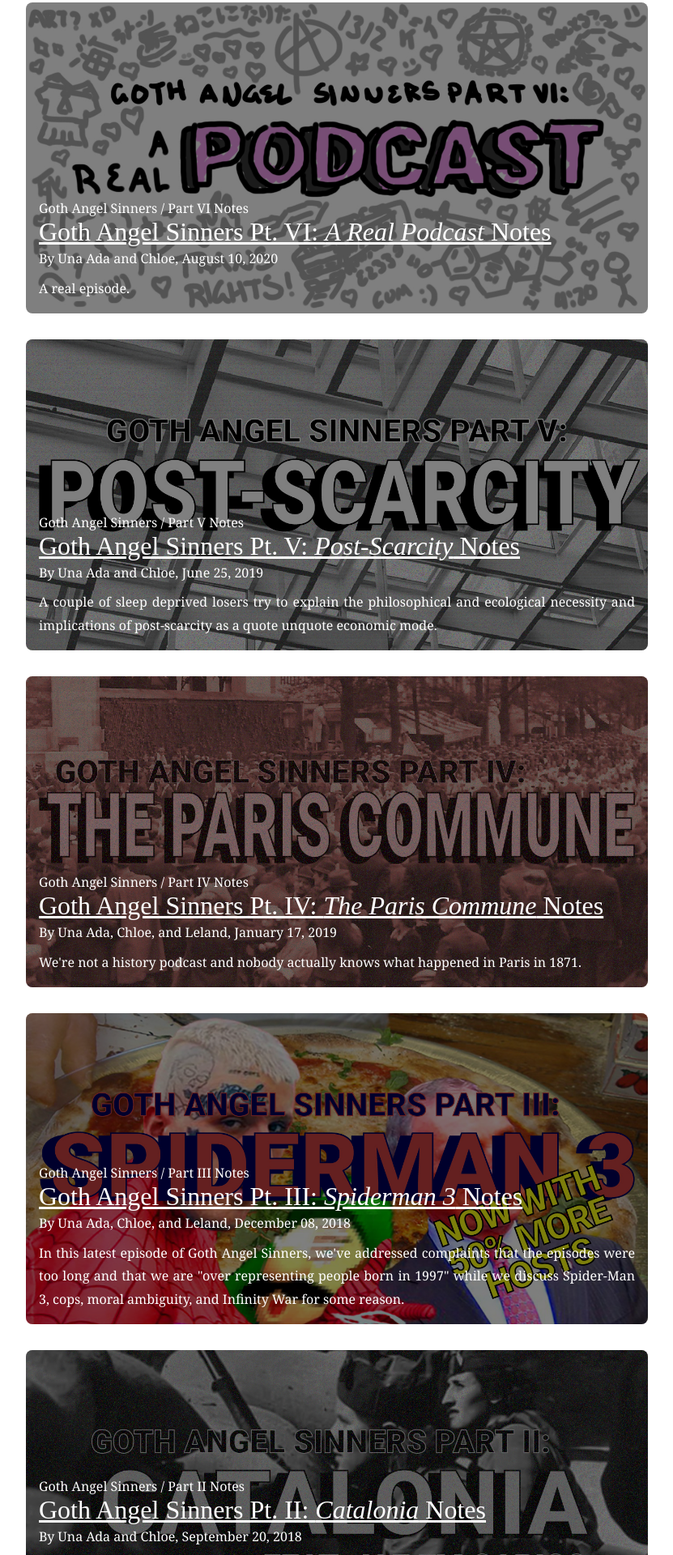
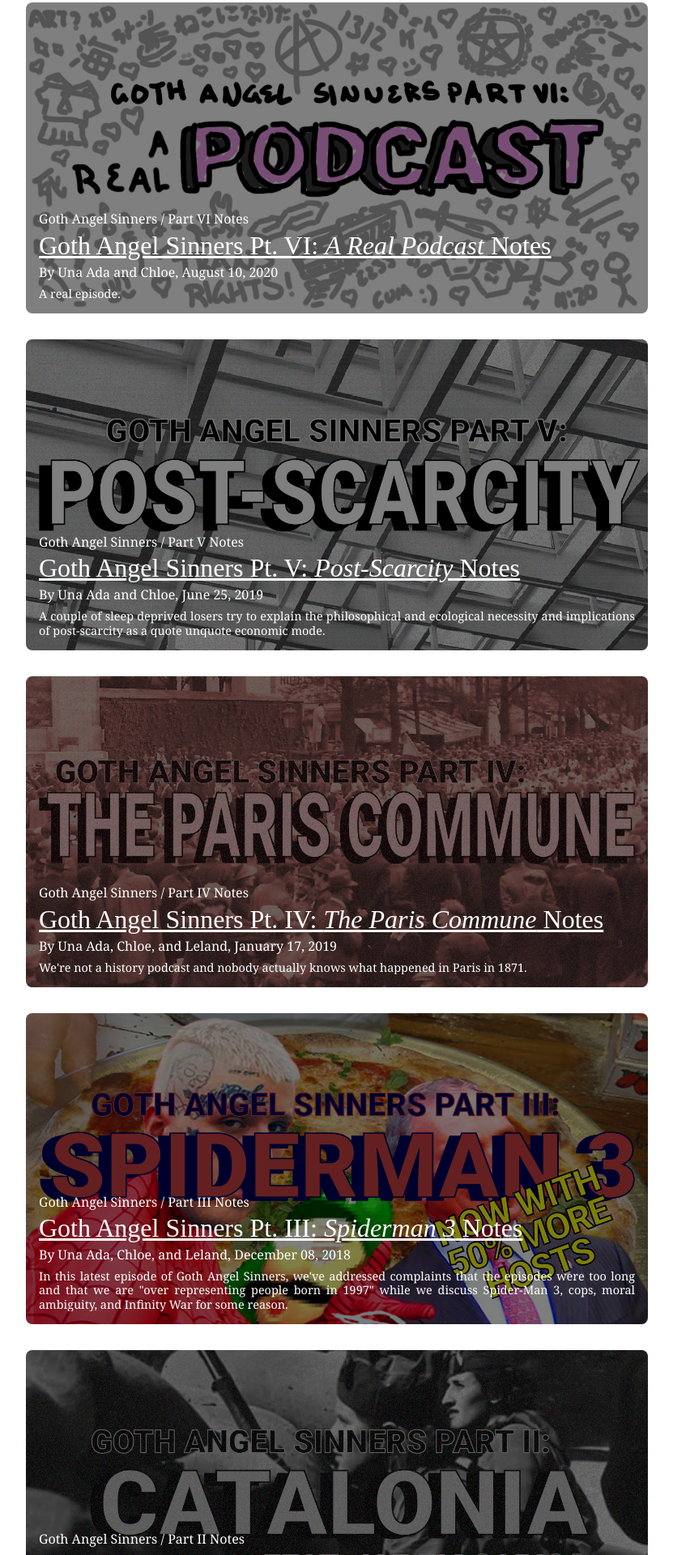
Before and after one commit to una-ada/anarchy.website, a Jekyll site: the page built from gthnglsnnrs/index.md, in a window 1280 px wide. Shown: the part 1154-3074 px from the top of the page at 81% size, without its empty margins (224-1055 px from the left). Built offline with Jekyll 4.4.1, drawn with Linux system fonts in a browser that asks for light colours; some web fonts are replaced.

Commit message:
fix(style) preview layout adjust

```diff
--- a/_sass/_blocks.scss
+++ b/_sass/_blocks.scss
@@ -357,11 +357,13 @@
   }
   .preview__byline,
   .preview__series {
-    margin: 0;
+    margin: 0 0 0.2rem 0;
     text-indent: initial;
   }
   .preview__description {
-    margin: 0.5rem 0 1rem 0;
+    font-size: 0.9rem;
+    line-height: 1.2;
+    margin: 0 0 1rem 0;
     overflow: hidden;
     text-indent: initial;
   }
--- a/_sass/_elements.scss
+++ b/_sass/_elements.scss
@@ -53,7 +53,7 @@
 }
 h1 {
 	font-size: 3rem;
-	margin: 0;
+  margin: 0.3rem 0;
   font-variation-settings: "opsz" 36, "wght" 700;
 }
 h2 {
```
